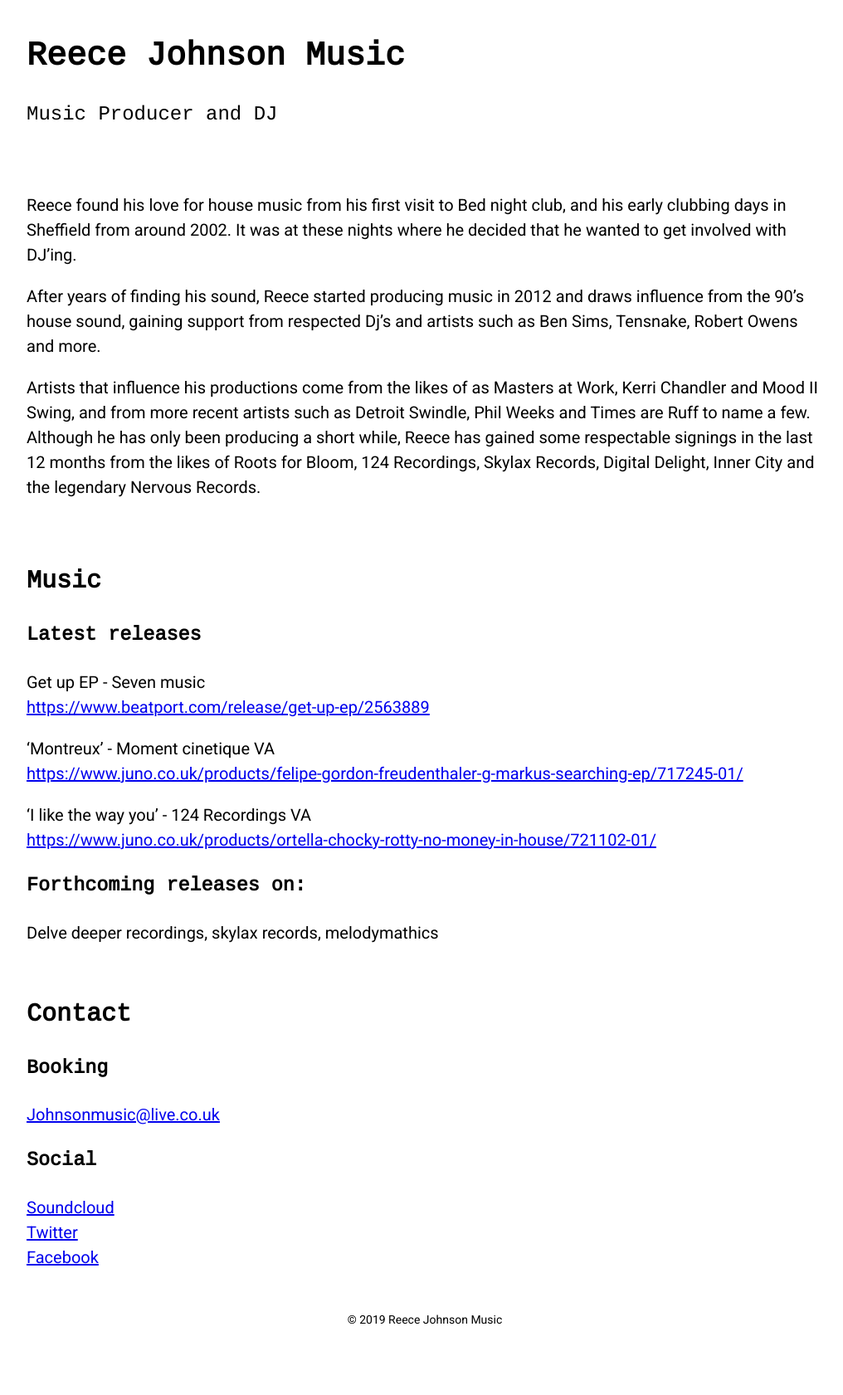
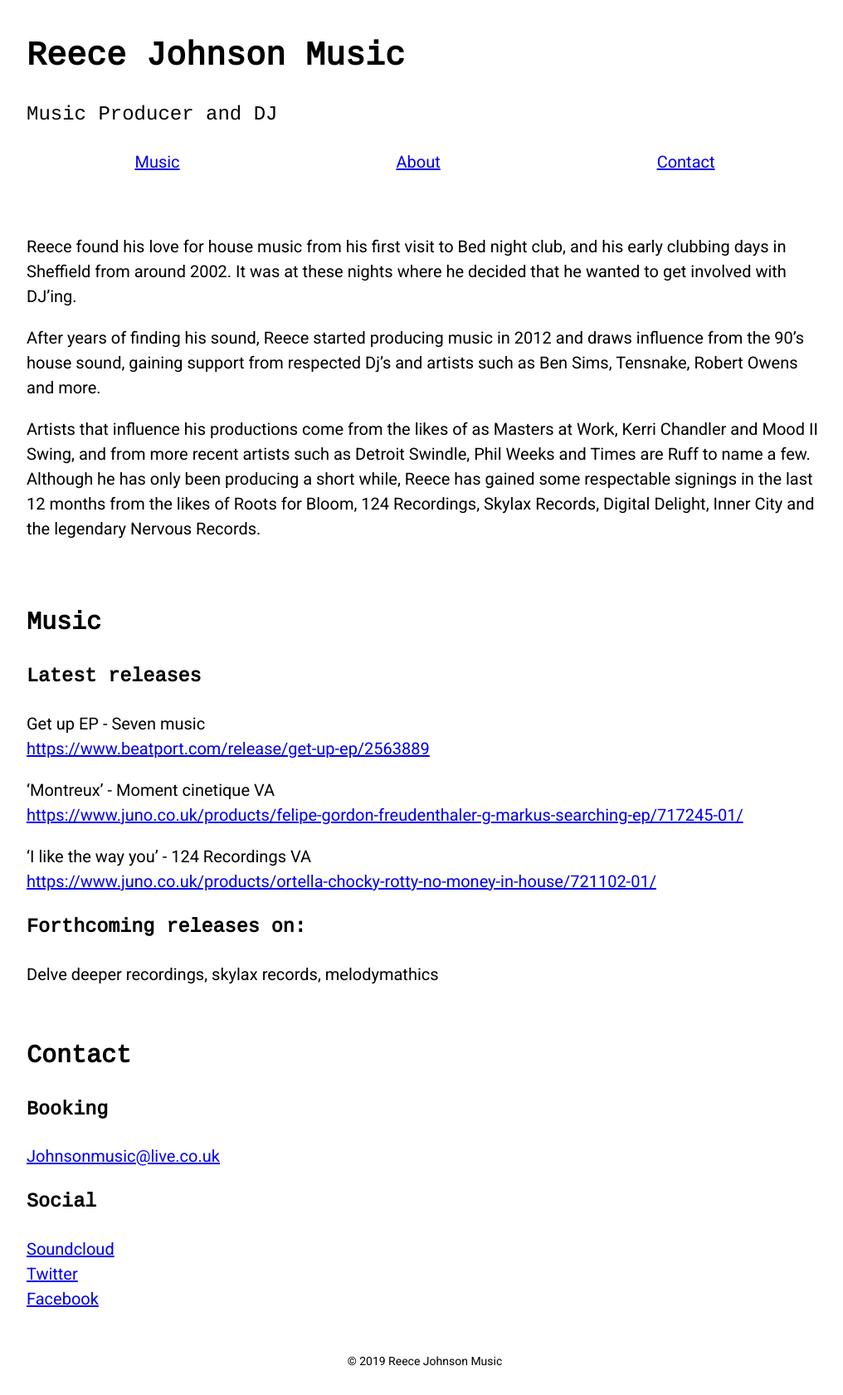
Before and after one commit to jnkly/reece-johnson, a Jekyll site: the page built from index.html, in a window 1280 px wide. Shown: the whole page at 83% size, without its empty margins (128-1144 px from the left). Built offline with Jekyll 4.4.1, drawn with Linux system fonts in a browser that asks for light colours; before the commit the page ends 1631 px from its top, so only the background shows below that.

Commit message:
Update header.html

```diff
--- a/_includes/header.html
+++ b/_includes/header.html
@@ -2,5 +2,18 @@
   <div class="ph3 ph4-l mw8 center">
     <h1 class="lh-title cousine">Reece Johnson Music</h1>
     <p class="f3 cousine">Music Producer and DJ</p>
+    <nav>
+      <ul class="list pl0 flex flex-row justify-around">
+        <li>
+          <a href="#music">Music</a>
+        </li>
+        <li>
+          <a href="#about">About</a>
+        </li>
+        <li>
+          <a href="#contact">Contact</a>
+        </li>
+      </ul>
+    </nav>
   </div>
 </header>
```
